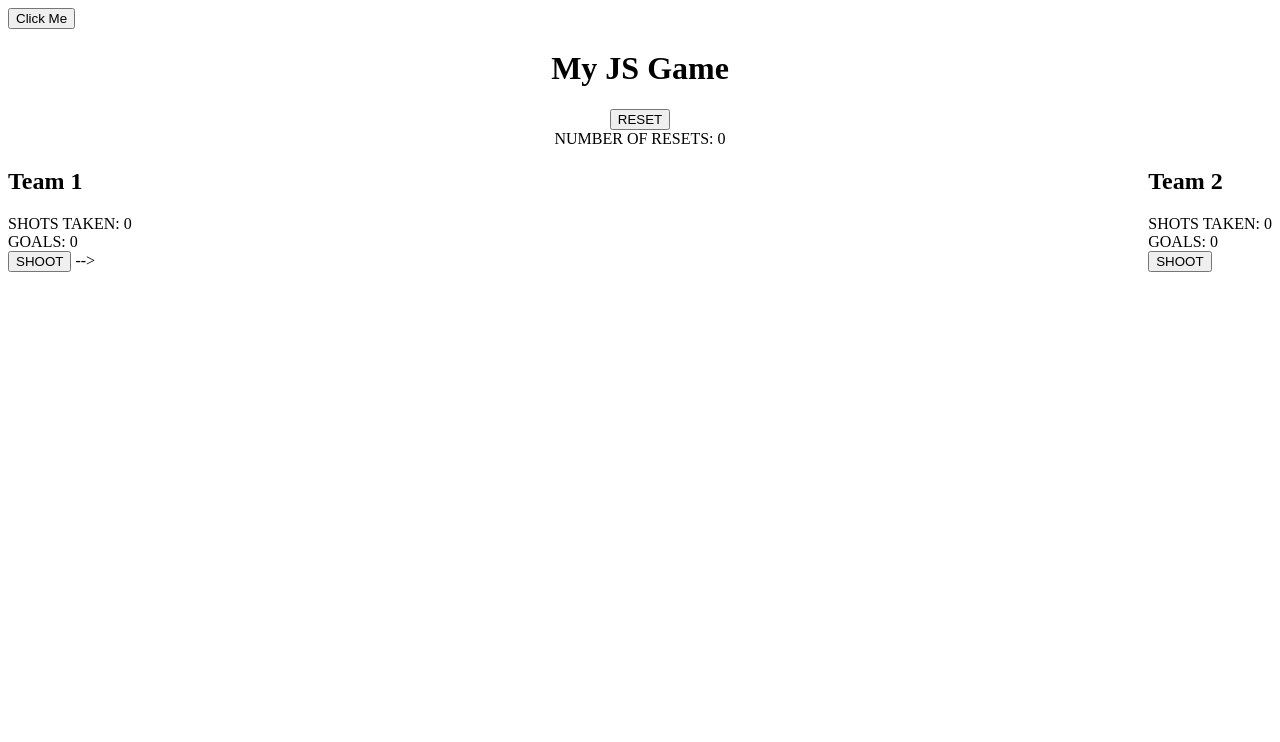
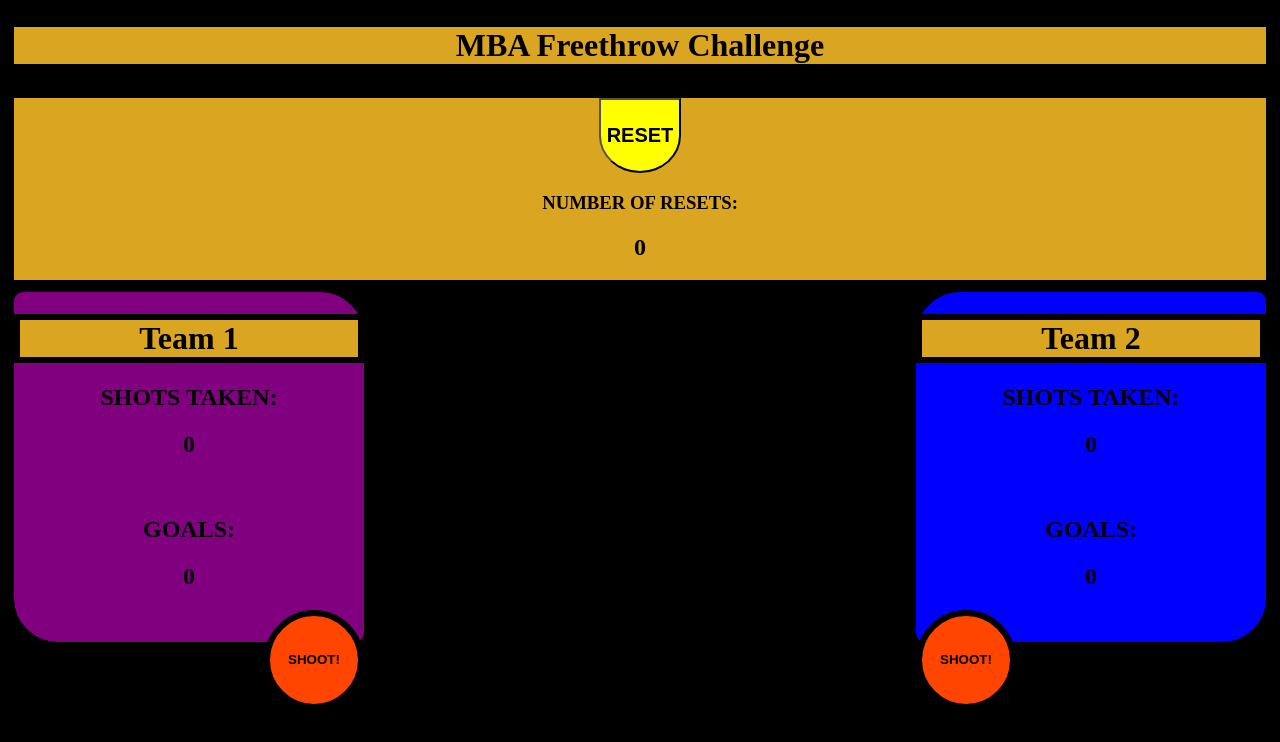
Before and after one commit to Cyn3ah/js_sports_game, a plain HTML site: page index.html in a window 1280 px wide. Drawn offline with Linux system fonts and the light colour scheme.

Commit message:
Made it Pretty, but broke my buttons

```diff
--- a/assets/css/style.css
+++ b/assets/css/style.css
@@ -1,17 +1,66 @@
 .hide {
     display: none;
 }
+
+body {
+    background-color: black;
+    box-sizing: border-box;
+
+}
 .left {
+    border: black, 6px, solid;
+    text-align: center;
+    height: 350px;
+    width: 350px;
+    border-radius: 15px 50px;
+    background-color: purple;
     float: left;
 }
 .right {
+    border: black, 6px, solid;
+    text-align: center;
+    height: 350px;
+    width: 350px;
+    border-radius: 50px 15px;
+    background-color: blue;
     float: right;
 }
 .clear {
     clear: both;
 }
 #reset-container, h1 {
+    text-size-adjust: 50%;
+    background-color: goldenrod;
+    border: black, 6px, solid;
     text-align: center;
+}
+
+#teamone-shoot-button {
+    float: right;
+    border: black, 6px, solid;
+    height: 100px;
+    width: 100px;
+    border-radius: 50%;
+    background-color: orangered;
+}
+
+#teamtwo-shoot-button {
+    float: left;
+    border: black, 6px, solid;
+    height: 100px;
+    width: 100px;
+    border-radius: 50%;
+    background-color: orangered;
+}
+
+.goals {
+    text-emphasis: strong;
+}
+
+#reset-button {
+    height: 75px;
+    background-color: yellow;
+    border-radius: 0% 0% 50% 50%;
 }
 
 /* #teamone-shoot-button {
--- a/index.html
+++ b/index.html
@@ -1,60 +1,61 @@
 <!DOCTYPE html>
 <html>
+
 <head>
     <title>JS Game Challenge</title>
     <link rel="stylesheet" href="./assets/css/style.css">
 </head>
+
 <body>
 
-    <button onclick="snd.play()"> Click Me </button>
-
-    <!-- <script>
-        var snd = new Audio("/Content/mysound.wav");
-    </script> -->
-
     <div>
-        <h1>My JS Game</h1>
+        <h1>MBA Freethrow Challenge</h1>
         <div id="reset-container">
-            <button id="reset-button">RESET</button><br>
-            NUMBER OF RESETS: <span id="num-resets">0</span>
+            <button id="reset-button">
+                <h2>RESET</h2>
+            </button><br>
+            <h3>NUMBER OF RESETS: </h3><span id="num-resets">
+                <h2>0</h2>
+            </span>
         </div>
         <div class="clear"></div>
         <div class="left">
-            <h2>
+            <h1>
                 Team 1
-            </h2>
+            </h1>
             <div class="goals">
-                SHOTS TAKEN: <span id="teamone-numshots">0</span><br>
-                GOALS: <span id="teamone-numgoals">0</span>
+                <h2> SHOTS TAKEN: </h2><span id="teamone-numshots">
+                    <h2>0</h2>
+                </span><br>
+                <h2> GOALS: </h2><span id="teamone-numgoals">
+                    <h2>0</h2>
+                </span>
             </div>
             <div>
-                <button id="teamone-shoot-button">SHOOT</button>
-
-                <!-- <audio
-                controls
-                src="js_sports_game/.wav">
-                    Your browser does not support the
-                    <code>audio</code> element.
-                </audio> --> -->
-
+                <button id="teamone-shoot-button"><b>SHOOT!</b></button></button>
             </div>
         </div>
         <div class="right">
-            <h2>
+            <h1>
                 Team 2
-            </h2>
+            </h1>
             <div class="goals">
-                SHOTS TAKEN: <span id="teamtwo-numshots">0</span><br>
-                GOALS: <span id="teamtwo-numgoals">0</span>
+                <H2> SHOTS TAKEN: </H2><span id="teamtwo-numshots">
+                    <H2>0</H2>
+                </span><br>
+                <H2> GOALS: </H2><span id="teamtwo-numgoals">
+                    <H2>0</H2>
+                </span>
             </div>
             <div>
-                <button id="teamtwo-shoot-button">SHOOT</button>
+                <button id="teamtwo-shoot-button"><b>SHOOT!</b></button>
             </div>
         </div>
         <div class="clear"></div>
     </div>
 
-  <script src="./assets/javascript/game.js"></script>
+    <script src="./assets/javascript/game.js"></script>
 
 </body>
+
 </html>
```
Also changed, not shown: assets/javascript/game.js (+5 -5 lines).
